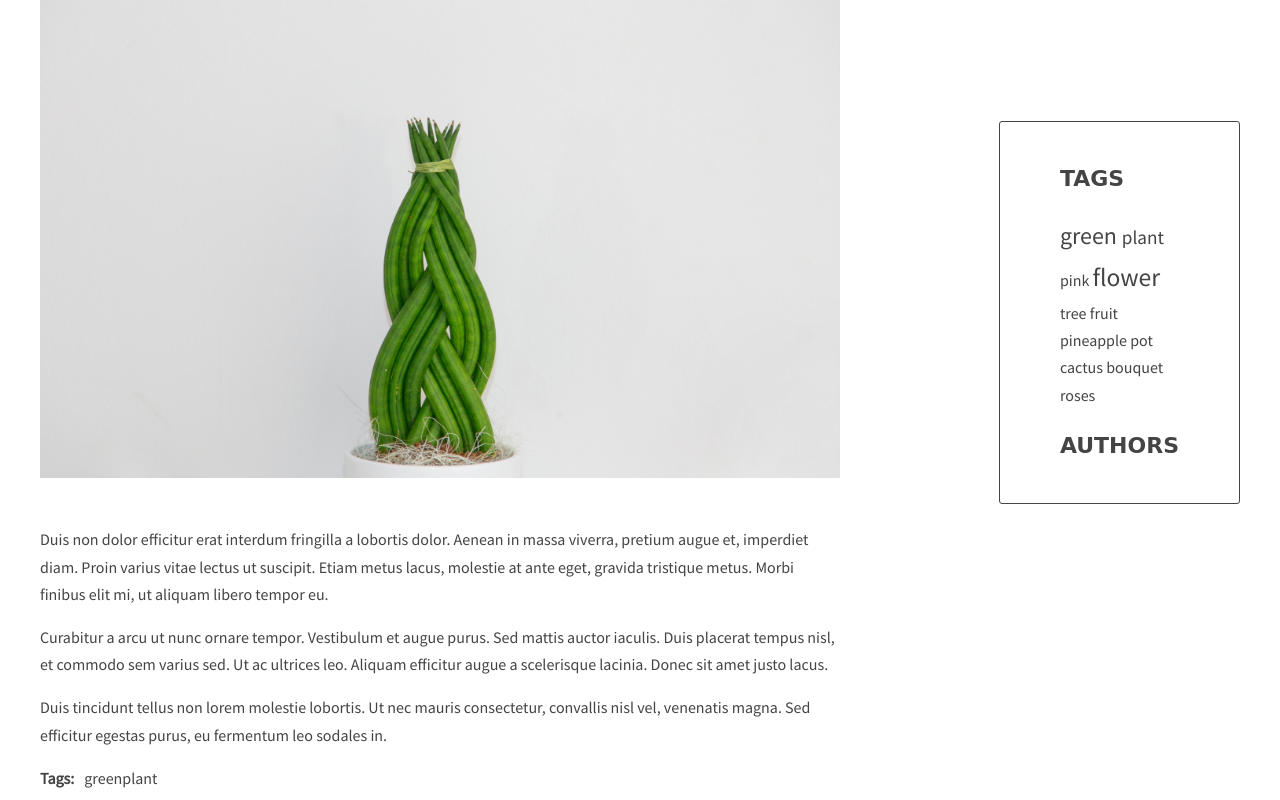
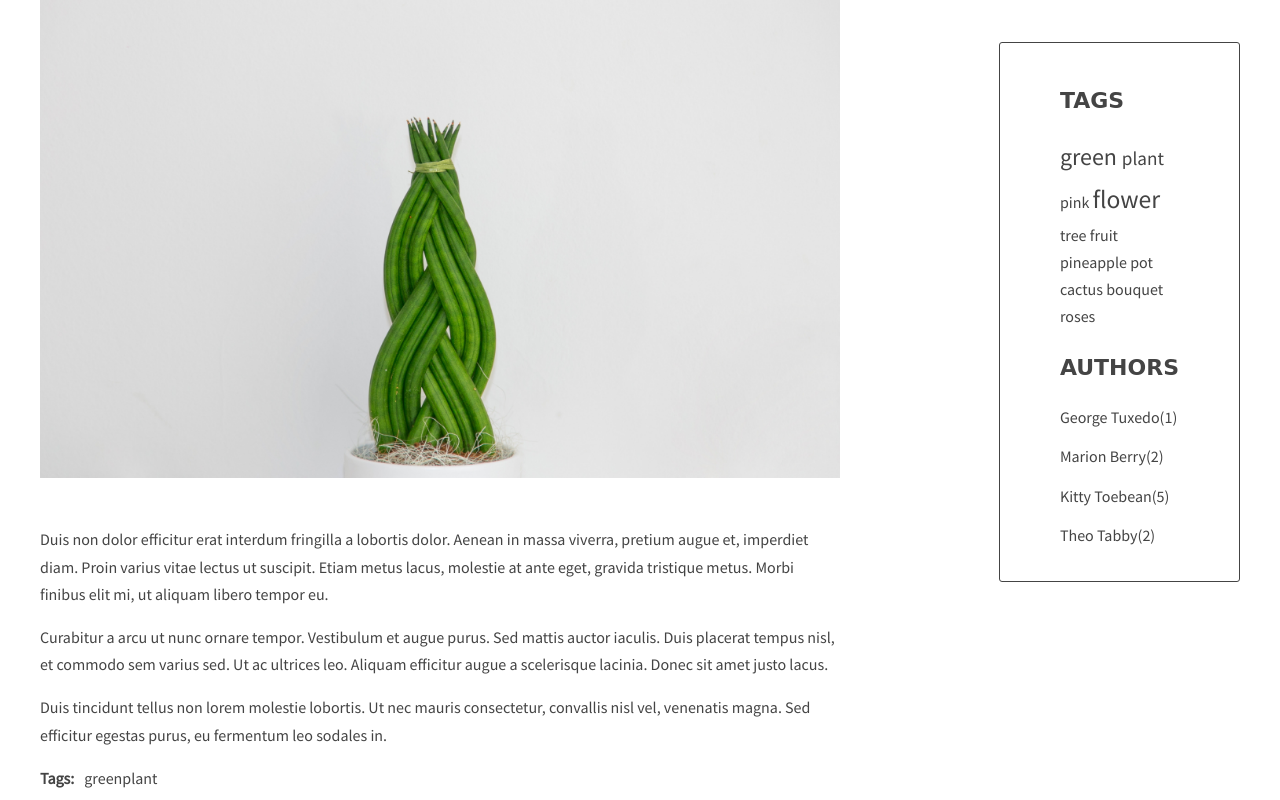
Before and after one commit to haczelakinga/blossom-blog, a website: page index.html in a window 1280 px wide. Shown: the part 521-1321 px from the top of the page. Drawn offline with Linux system fonts and the light colour scheme; a web font is replaced by a local one.

Commit message:
Add all authors list

```diff
--- a/js/script.js
+++ b/js/script.js
@@ -30,8 +30,8 @@ const optArticleSelector = '.post',
   optArticleTagsSelector = '.post-tags .list',
   optArticleAuthorSelector = '.post-author',
   optCloudClassCount = 5,
-  optCloudClassPrefix = 'tag-size-';
-
+  optCloudClassPrefix = 'tag-size-',
+  optAuthorsListSelector = '.authors';
 
 //Generate title links
 function generateTitleLinks(customSelector = ''){
@@ -84,7 +84,6 @@ function calculateTagClass(count, params){
 }
 //Generate tags
 function generateTags(){
-
   /* [NEW] create a new variable allTags with an empty object */
   let allTags = {};
 
@@ -110,14 +109,12 @@ function generateTags(){
     }
 
     tagWrapper.innerHTML = html;
-    console.log(allTags);
   }
 
   /* [NEW] find list of tags in right column */
   const tagList = document.querySelector('.tags');
+  const tagsParams = calculateTagsParams(allTags);
 
-  const tagsParams = calculateTagsParams(allTags);
-  console.log(tagsParams);
 
   let allTagsHtml = '';
 
@@ -130,9 +127,7 @@ generateTags();
 
 //tag click handler
 function tagClickHandler(event, element){
-
   event.preventDefault();
-
   const clickedElement = element;
   const href = clickedElement.getAttribute('href');
   const tag = href.replace('#tag-', '');
@@ -140,7 +135,6 @@ function tagClickHandler(event, element){
 
   for(let activeTag of activeTags) {
     activeTag.classList.remove('active');
-
   }
 
   const tagLinks = document.querySelectorAll(`[href="${href}"]`);
@@ -153,7 +147,6 @@ function tagClickHandler(event, element){
 }
 
 function addClickListenersToTags(){
-
   const tagLinks = document.querySelectorAll('a[href^="#tag-"]');
 
   for(let tagLink of tagLinks) {
@@ -168,17 +161,32 @@ addClickListenersToTags();
 
 // Generate Post Author
 function generateAuthors(){
+  const allAuthors = {};
+  let authorListHtml = '';
+  const articles = document.querySelectorAll(optArticleSelector);
+  const authorListWrapper = document.querySelector(optAuthorsListSelector);
 
-  const articles = document.querySelectorAll(optArticleSelector);
   for(let article of articles) {
     const authorWrapper = article.querySelector(optArticleAuthorSelector);
     let html = '';
     const articleAuthor = article.getAttribute('data-author');
     const linkHtml = `<a href="#author-${articleAuthor}">${articleAuthor}</a>`;
 
+    if(!allAuthors.hasOwnProperty(articleAuthor)){
+      allAuthors[articleAuthor] = 1;
+    } else {
+      allAuthors[articleAuthor]++;
+    }
+
     html += linkHtml;
     authorWrapper.innerHTML = html;
   }
+
+  for(let articleAuthor in allAuthors) {
+    authorListHtml += `<li><a href="#author-${articleAuthor}">${articleAuthor}(${allAuthors[articleAuthor]})</a></li>`;
+  }
+
+  authorListWrapper.innerHTML = authorListHtml;
 }
 generateAuthors();
 
```
Also changed, not shown: index.html (+1 -2 lines).
